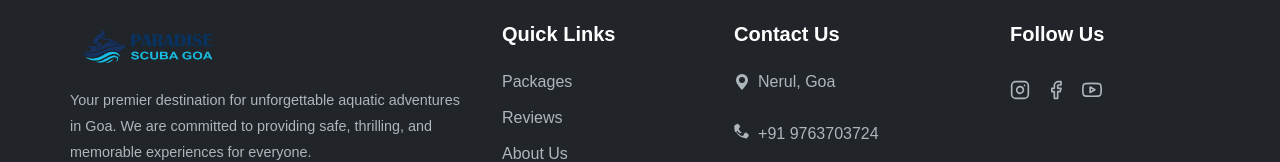
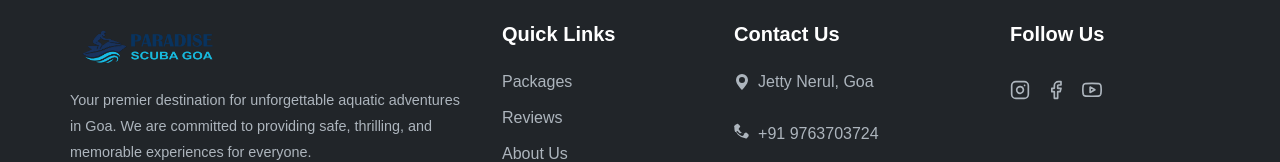
Before and after one commit to VinayakNishad/aqua-adventure, a React (Create React App) app in the folder sunshine-frontend/: page / in a window 1280 px wide. Shown: the part 2505-2667 px from the top of the page. Built offline with nearby package versions, Linux system fonts and the light colour scheme; no server answers.

Commit message:
Update footer contact and social links

```diff
--- a/sunshine-frontend/src/components/Footer.jsx
+++ b/sunshine-frontend/src/components/Footer.jsx
@@ -154,7 +154,7 @@ const Footer = () => {
                     <div className="footer-contact">
                         <h5>Contact Us</h5>
                         <ul>
-                            <li><a href="https://share.google/XchyGu41ekfSAZpmw" target="_blank" rel="noopener noreferrer"><LocationIcon /> Nerul, Goa</a></li>
+                            <li><a href="https://share.google/XchyGu41ekfSAZpmw" target="_blank" rel="noopener noreferrer"><LocationIcon /> Jetty Nerul, Goa</a></li>
                            <li><a href="tel:+919763703724"><PhoneIcon /> +91 9763703724</a></li>
                            <li><a href="https://wa.me/919763703724" target="_blank" rel="noopener noreferrer"><WhatsAppIcon /> WhatsApp</a></li>
                             <li ><a href="mailto:paradisewatersportsandscuba@gmail.com" ><EmailIcon /> paradisescubagoa@gmail.com</a></li>
@@ -163,7 +163,7 @@ const Footer = () => {
                     <div className="footer-social">
                         <h5>Follow Us</h5>
                         <div className="footer-social-links">
-                            <a href="https://www.instagram.com/nerulparadise2023?utm_source=qr&igsh=MWhna2hodDYxdzQ1cg==" target="_blank" rel="noopener noreferrer" aria-label="Instagram"><InstagramIcon /></a>
+                            <a href="https://www.instagram.com/paradisescubagoa2025?igsh=eWJ6MzcxajRyNHI0" target="_blank" rel="noopener noreferrer" aria-label="Instagram"><InstagramIcon /></a>
                             <a href="https://facebook.com/" target="_blank" rel="noopener noreferrer" aria-label="Facebook"><FacebookIcon /></a>
                             <a href="https://youtube.com/@paradisewatersportsandscuba?si=R_Ee9BGATpFJumuZ" target="_blank" rel="noopener noreferrer" aria-label="YouTube"><YoutubeIcon /></a>
                         </div>
```
